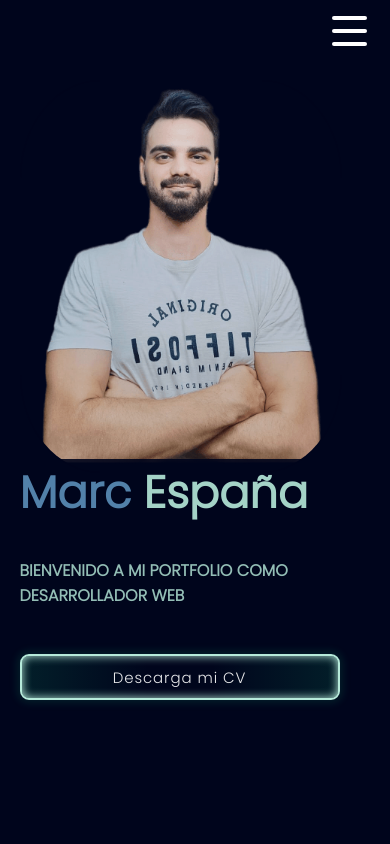
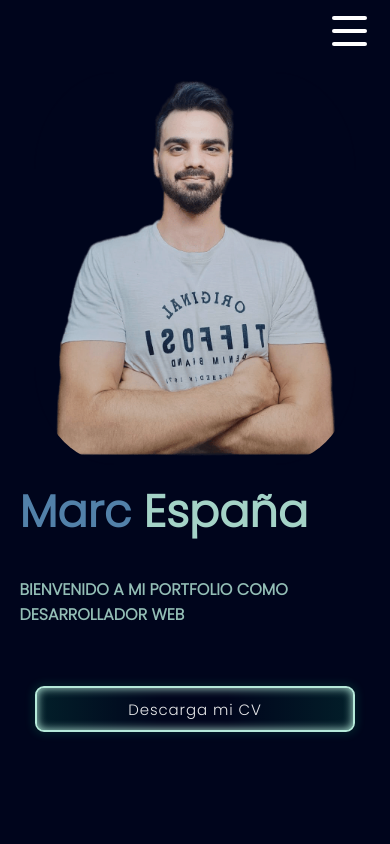
Before and after one commit to Marc1515/Portfolio, a React (Vite) app: page / in a window 390 px wide. Shown: the top 844 px of the page. Built offline with nearby package versions, Linux system fonts and the light colour scheme.

Commit message:
Mejorando el responsive para pantallas pequeñas, ya que el título del nombre se superponía.

```diff
--- a/src/components/AboutMe/AboutMe.css
+++ b/src/components/AboutMe/AboutMe.css
@@ -1,21 +1,71 @@
 .AboutMe-container {
   display: flex;
   flex-direction: column;
-  justify-content: flex-end;
+  justify-content: space-between;
+  align-self: center;
+  padding-bottom: 10rem;
   height: 100vh;
   color: var(--color-primary-variant);
-  max-width: 100%;
+  width: 100%;
+}
+
+.container-img {
+  padding-top: 4.5rem;
+  display: flex;
+  justify-content: center;
+  align-items: center;
+}
+
+.container-img img {
+  position: relative;
+  width: 20rem;
+  height: auto;
+  z-index: -1;
+  opacity: .9;
+  border: 1px solid #00051c;
+  border-radius: 25%;
+}
+
+.title-container {
+  width: 100%;
+  background-color: #00051c;
+  opacity: .9;
+}
+
+.title-container h1 {
+  margin: 0;
+}
+
+.auto-typed-container {
+  height: 5rem;
+  width: 100%;
+  background-color: #00051c;
+  opacity: .9;
+}
+
+.auto-typed-container h4 {
+  margin: 0;
+  padding-top: 2rem;
+  width: 83%;
+
+}
+
+.container-cv-button {
+  width: 100%;
+  display: flex;
+  justify-content: center;
 }
 
 .AboutMe-container button {
   font-size: 15px;
   padding: 0.7em 2.7em;
   margin-top: 3rem;
-  margin-bottom: 9rem;
+  margin-bottom: 7rem;
   letter-spacing: 0.06em;
   position: relative;
   font-family: inherit;
   max-width: 20rem;
+  width: 100%;
   border-radius: 0.6em;
   overflow: hidden;
   transition: all 0.3s;
@@ -66,41 +116,22 @@
   opacity: 0.9;
 }
 
+@media (max-height: 750px) {
+  .container-img {
+    padding-top: 3.5rem;
+  }
+
   .container-img img {
-  position: absolute;
-  width: 20rem;
+    position: relative;
+    width: 15rem;
     height: auto;
-  top: 5rem;
-  left: auto;
-  right: auto;
     z-index: -5;
     opacity: .9;
     border: 1px solid #00051c;
     border-radius: 25%;
   }
-
-.title-container {
-  background-color: #00051c;
-  opacity: .9;
 }
 
-.title-container h1 {
-  margin: 0;
-}
-
-.auto-typed-container {
-  height: 5rem;
-  width: 100%;
-  background-color: #00051c;
-  opacity: .9;
-}
-
-.auto-typed-container h4 {
-  margin: 0;
-  padding-top: 2rem;
-  width: 83%;
-
-}
 
 @media (min-width: 800px) {
   span {
--- a/src/components/AboutMe/AboutMe.jsx
+++ b/src/components/AboutMe/AboutMe.jsx
@@ -32,11 +32,13 @@ const AboutMe = () => {
           <h4 id="typed-heading" className="element"></h4>
         </div>
       </div>
-      <button>
-        <a href={CV} download>
-          Descarga mi CV
-        </a>
-      </button>
+      <div className="container-cv-button">
+        <button>
+          <a href={CV} download>
+            Descarga mi CV
+          </a>
+        </button>
+      </div>
     </section>
   );
 };
```
Lines whose indentation alone changed are shown as unchanged.
